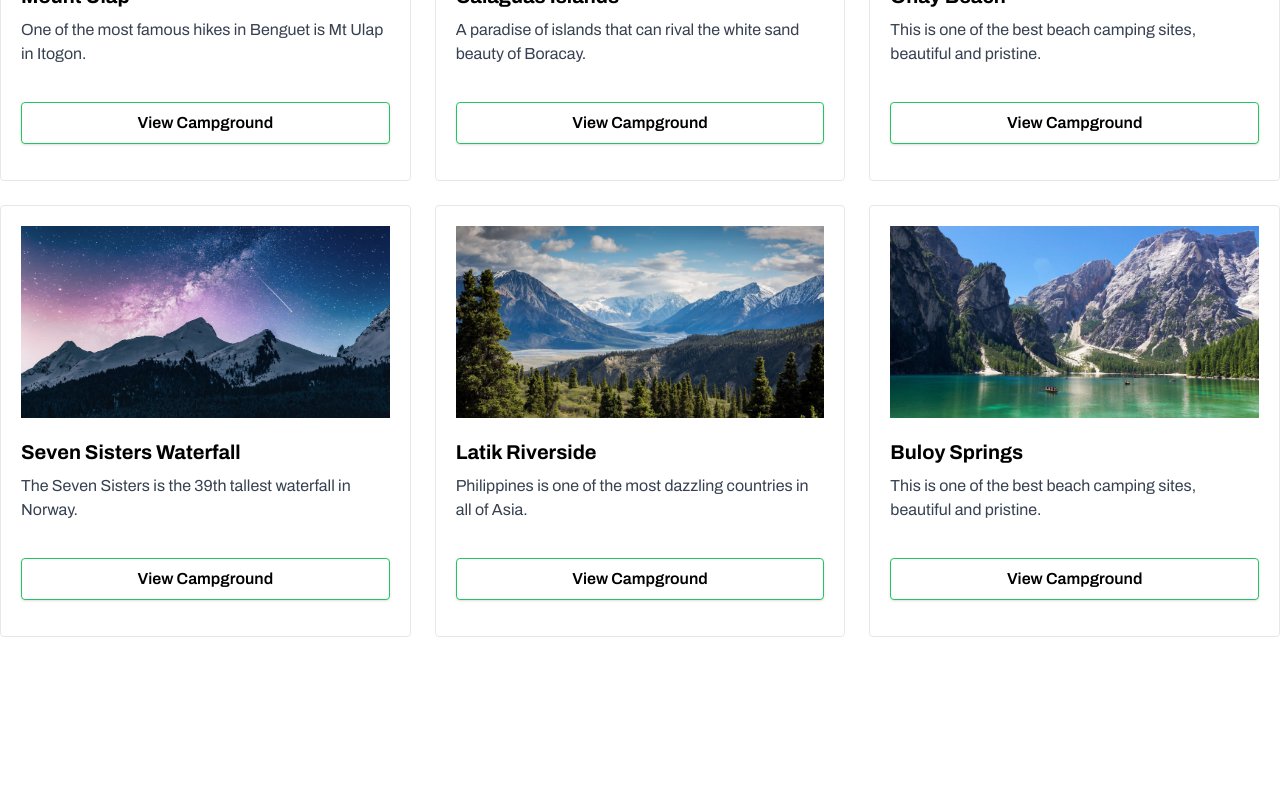
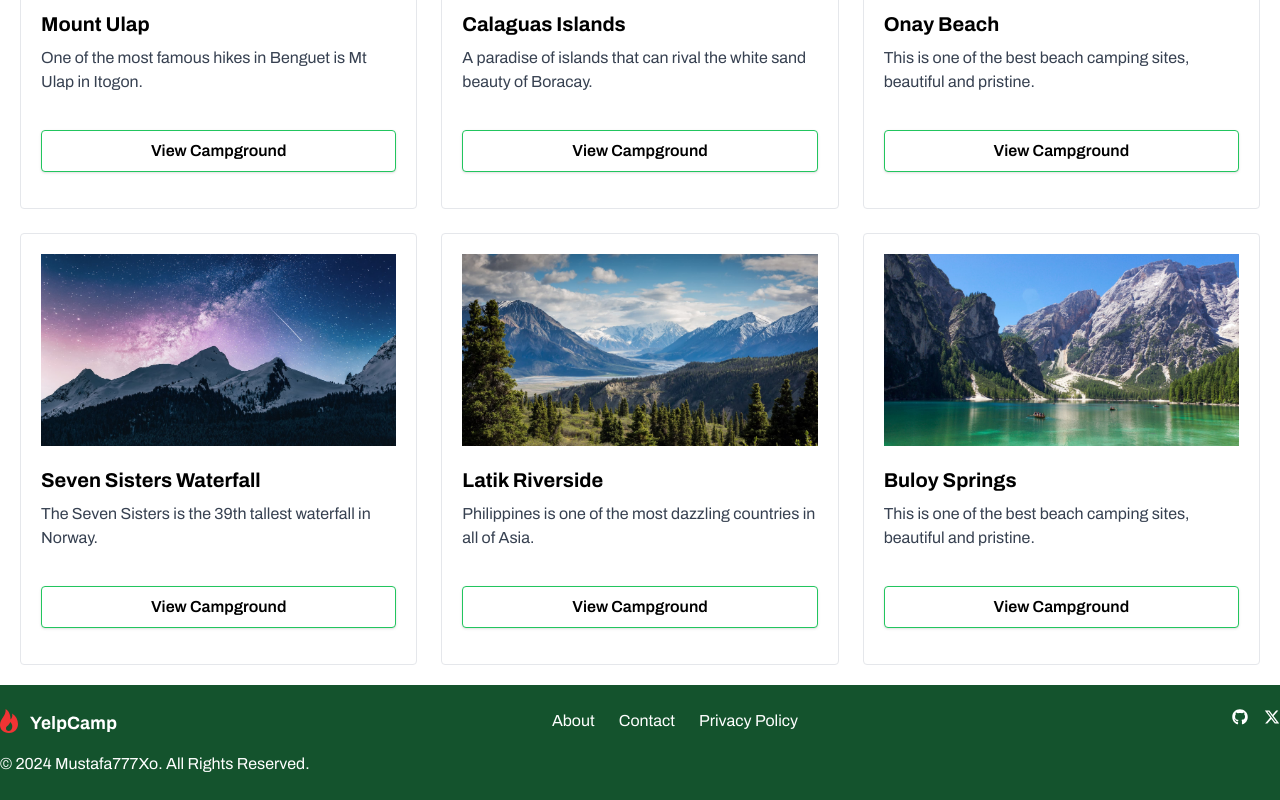
Before and after one commit to Mustafa777Xo/YelpCamp, a React (Vite) app: page /home in a window 1280 px wide. Shown: the part 779-1579 px from the top of the page. Before the commit the page ends 1416 px from the top, so only its background shows below. Built offline with nearby package versions, Linux system fonts and the light colour scheme.

Commit message:
add : footer and finished the homepage

```diff
--- /dev/null
+++ b/src/components/layout/footer/Footer.tsx
@@ -0,0 +1,55 @@
+import { FaGithub } from "react-icons/fa";
+import { FaXTwitter } from "react-icons/fa6";
+import logoLight from "@/assets/images/Logo_light.svg";
+const Footer = () => {
+  return (
+    <footer className="bg-green-900 text-white py-6 mt-5">
+      <div className="container mx-auto text-center lg:text-left">
+        <div className="flex flex-col lg:flex-row justify-between items-center lg:items-start">
+          {/* Brand/Logo Section */}
+          <div className="mb-4 lg:mb-0">
+            <img src={logoLight} alt="" />
+          </div>
+
+          {/* Navigation Links */}
+          <div className="mb-4 lg:mb-0">
+            <ul className="flex flex-col lg:flex-row lg:space-x-6">
+              <li>
+                <a href="#" className="hover:underline">
+                  About
+                </a>
+              </li>
+              <li>
+                <a href="#" className="hover:underline">
+                  Contact
+                </a>
+              </li>
+              <li>
+                <a href="#" className="hover:underline">
+                  Privacy Policy
+                </a>
+              </li>
+            </ul>
+          </div>
+
+          {/* Social Media Icons */}
+          <div className="flex space-x-4">
+            <a href="#" className="hover:text-gray-400">
+              <FaGithub />
+            </a>
+            <a href="#" className="hover:text-gray-400">
+              <FaXTwitter />
+            </a>
+          </div>
+        </div>
+
+        {/* Copyright Notice */}
+        <div className="mt-4">
+          <p>&copy; 2024 Mustafa777Xo. All Rights Reserved.</p>
+        </div>
+      </div>
+    </footer>
+  );
+};
+
+export default Footer;
--- a/src/components/layout/navbar/HamburgerMenu.tsx
+++ b/src/components/layout/navbar/HamburgerMenu.tsx
@@ -8,7 +8,7 @@
   <img
     src={hamburgerMenu}
     alt="Menu"
-    className="p-2 bg-green-200 rounded-md lg:hidden cursor-pointer"
+    className="p-2 bg-green-100 rounded-md lg:hidden cursor-pointer"
     onClick={onClick}
   />
 );
--- a/src/components/specific/home_page/CampgroundsSection.tsx
+++ b/src/components/specific/home_page/CampgroundsSection.tsx
@@ -45,7 +45,7 @@
   ];
 
   return (
-    <div className="mt-10 px-5 max-w-screen-2xl mx-auto xl:px-0">
+    <div className="mt-10 px-5 max-w-screen-2xl mx-auto">
       <div className="grid grid-cols-1 md:grid-cols-2 xl:grid-cols-3 gap-6">
         {cards.map((card, index) => (
           <CampgroundCard
--- a/src/components/specific/home_page/HeroContent.tsx
+++ b/src/components/specific/home_page/HeroContent.tsx
@@ -1,13 +1,15 @@
 const HeroContent = () => {
   return (
     <>
+
         <h1 className="text-3xl xl:text-4xl font-bold mb-4">
           Welcome to YelpCamp!
         </h1>
-      <p className="text-sm xl:text-xl text-black mb-8">
+        <p className="text-sm xl:text-xl text-black mb-8 xl:max-w-96">
           View our hand-picked campgrounds from all over the world, or add your
           own.
         </p>
+
     </>
   );
 };
--- a/src/layouts/HeroSectionLayout.tsx
+++ b/src/layouts/HeroSectionLayout.tsx
@@ -2,7 +2,7 @@
 
 const HeroSectionLayout = ({ children }: { children: React.ReactNode }) => {
   return (
-    <div className="container-lg mt-10 max-w-screen-2xl mx-auto">
+    <div className="container-lg mt-10 px-5 max-w-screen-2xl mx-auto">
       <div
         className="p-5 xl:p-20 bg-cover bg-center bg-no-repeat"
         style={{ backgroundImage: `url(${heroBackground})` }}
--- a/src/layouts/MainLayout.tsx
+++ b/src/layouts/MainLayout.tsx
@@ -1,4 +1,5 @@
 import NavBar from "@/components/layout/navbar/NavBar";
+import Footer from "@/components/layout/footer/Footer";
 import { Outlet, useLocation } from "react-router-dom";
 
 const MainLayout = () => {
@@ -10,6 +11,7 @@
     <div>
       {!hideNavbarPaths.includes(location.pathname) && <NavBar />}
       <Outlet />
+      {!hideNavbarPaths.includes(location.pathname) && <Footer />}
     </div>
   );
 };
```
Also changed, not shown: src/assets/images/Logo_light.svg (added), src/assets/images/hero_bg.svg. Lines whose indentation alone changed are shown as unchanged.
